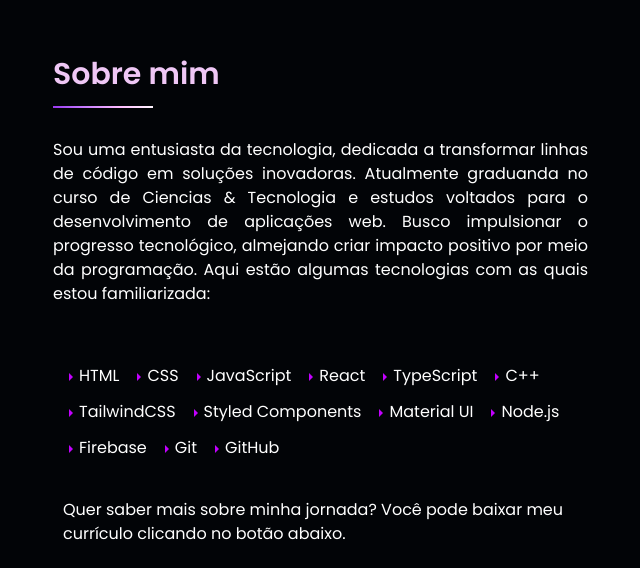
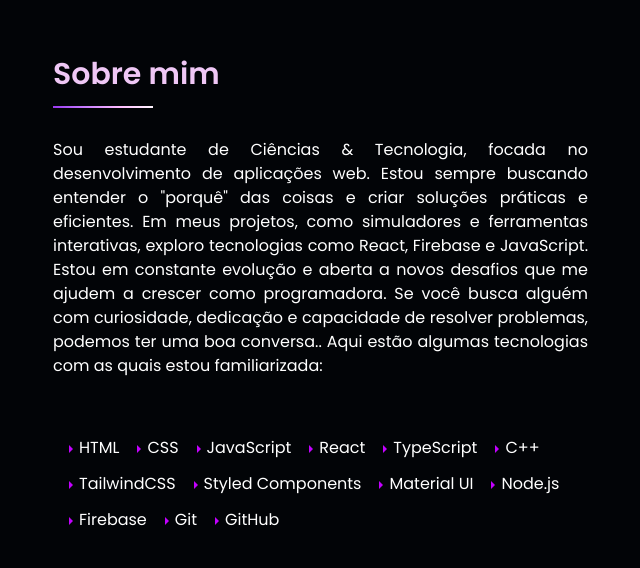
Before and after one commit to juliapalmacunha/juliapalmacunha, a React (Vite) app: page / in a window 1280 px wide. Shown: the part 714-1282 px from the top of the page, without its empty margins (57-697 px from the left). Built offline with nearby package versions, Linux system fonts and the light colour scheme.

Commit message:
correção

```diff
--- a/src/pages/PageApresentacao.jsx
+++ b/src/pages/PageApresentacao.jsx
@@ -9,16 +9,16 @@ import EnglobaTitulo from '../componentes/EnglobaTitulo';
 
 const Apresentacao = () => {
   const logos = [
-    { nome: "HTML"},
-    { nome: "CSS"},
+    { nome: "HTML" },
+    { nome: "CSS" },
     { nome: "JavaScript" },
-    { nome: "React"},
+    { nome: "React" },
     { nome: "TypeScript" },
     { nome: "C++" },
-    { nome: "TailwindCSS"},
+    { nome: "TailwindCSS" },
     { nome: "Styled Components" },
     { nome: "Material UI" },
-    { nome: "Node.js"},
+    { nome: "Node.js" },
     { nome: "Firebase" },
     { nome: "Git" },
     { nome: "GitHub" }
@@ -28,7 +28,7 @@ const Apresentacao = () => {
   return (
 
     <section
-      className= " lg:gap-[10px]  flex-wrap lg:flex lg:w-full justify-start text-white p-[5px] font-poppinsRegular  items-center  w-full m-[5px]"
+      className=" lg:gap-[10px]  flex-wrap lg:flex lg:w-full justify-start text-white p-[5px] font-poppinsRegular  items-center  w-full m-[5px]"
       id="sobre"
     >
 
@@ -43,7 +43,9 @@ const Apresentacao = () => {
         </EnglobaTitulo>
 
         <div className="lg:w-[50%] text-justify">
-          <p>Sou uma entusiasta da tecnologia, dedicada a transformar linhas de código em soluções inovadoras. Atualmente graduanda no curso de Ciencias & Tecnologia e estudos voltados para o desenvolvimento de aplicações web. Busco impulsionar o progresso tecnológico, almejando criar impacto positivo por meio da programação. Aqui estão algumas tecnologias com as quais estou familiarizada:</p>
+          <p>Sou estudante de Ciências & Tecnologia, focada no desenvolvimento de aplicações web. Estou sempre buscando entender o "porquê" das coisas e criar soluções práticas e eficientes. Em meus projetos, como simuladores e ferramentas interativas, exploro tecnologias como React, Firebase e JavaScript.
+
+            Estou em constante evolução e aberta a novos desafios que me ajudem a crescer como programadora. Se você busca alguém com curiosidade, dedicação e capacidade de resolver problemas, podemos ter uma boa conversa.. Aqui estão algumas tecnologias com as quais estou familiarizada:</p>
 
         </div>
       </motion.div>
@@ -89,10 +91,10 @@ const Apresentacao = () => {
               <span className="absolute inset-0 w-full h-full bg-[#8136b3] transform scale-x-0 group-hover:scale-x-100 origin-left transition-all duration-500 ease-in-out"></span>
               <span className="relative z-40  text-white flex">
                 <FaFileDownload
-                className='mt-[5px] mr-[10px] '
+                  className='mt-[5px] mr-[10px] '
                 />
                 <p>Baixar Currículo</p>
-                </span>
+              </span>
             </a>
           </section>
         </motion.div>
```
